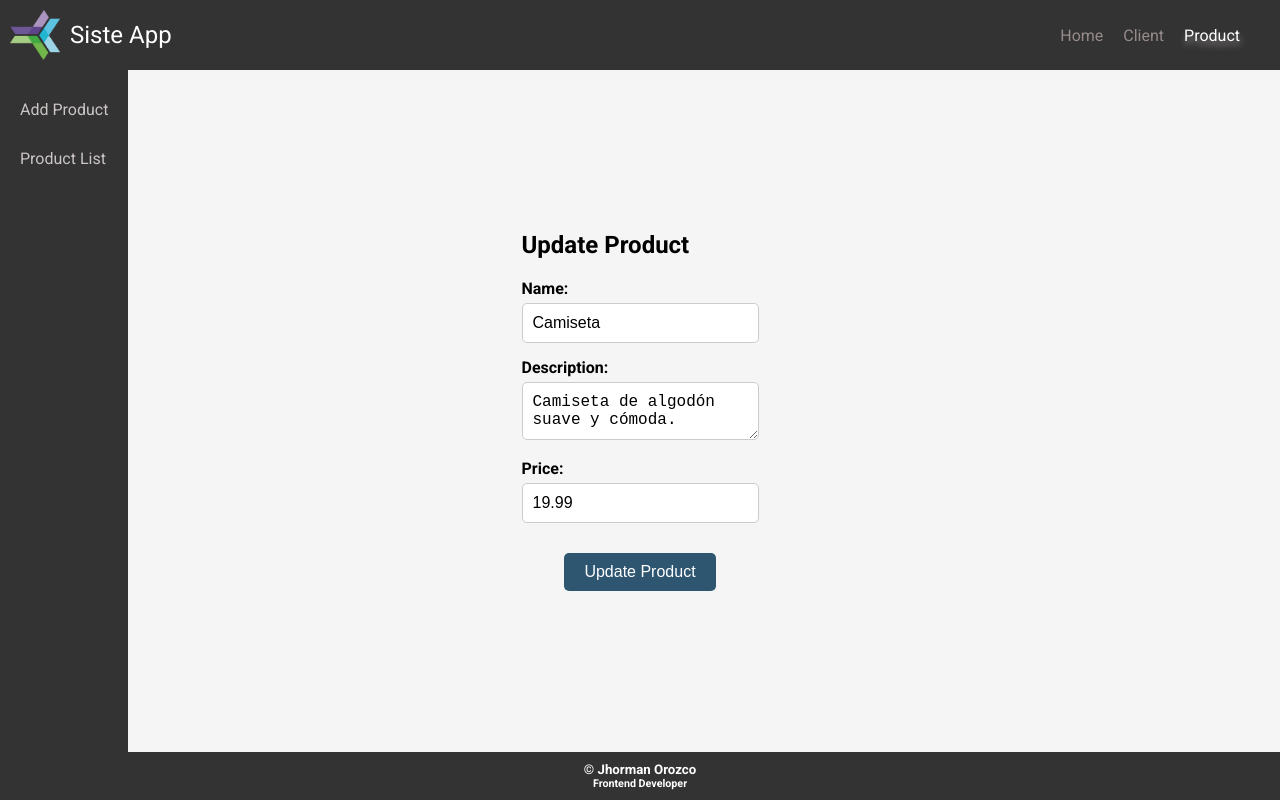
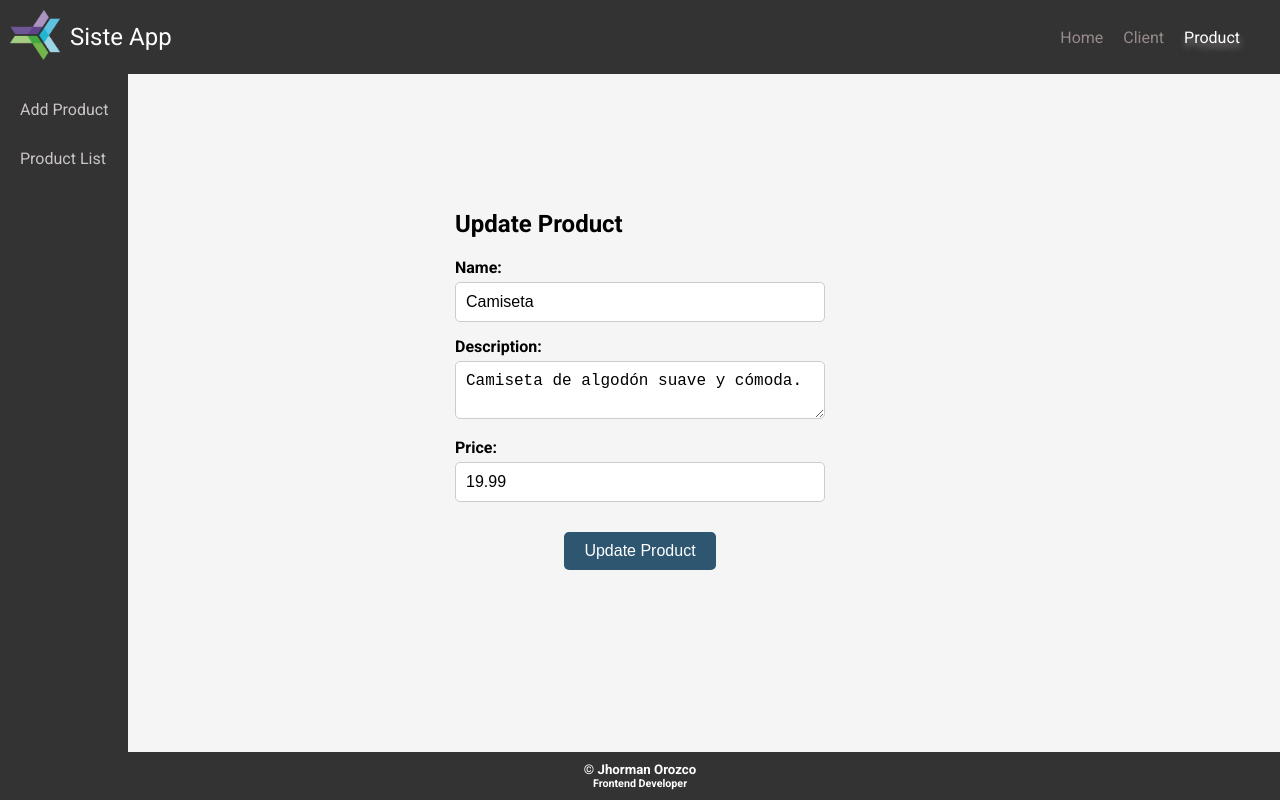
Before and after one commit to jhorman10/siste-app, an Angular app: page /product/edit/1 in a window 1280 px wide. Built offline with nearby package versions, Linux system fonts and the light colour scheme.

Commit message:
remove comments

```diff
--- a/src/app/pages/client/client-list/client-list.component.scss
+++ b/src/app/pages/client/client-list/client-list.component.scss
@@ -7,6 +7,8 @@
   justify-content: center;
   align-items: center;
   list-style: none;
+  max-height: 75vh;
+  overflow-y: auto;
 
   @media screen and (max-width: 768px) {
     max-height: 700px;
--- a/src/app/pages/product/new-product-form/new-product-form.component.scss
+++ b/src/app/pages/product/new-product-form/new-product-form.component.scss
@@ -1,5 +1,7 @@
 .new-product-form {
   padding: 20px;
+  min-width: 410px;
+  min-height: 450px;
 
   &__title {
     font-size: 1.5rem;
--- a/src/app/pages/product/product-list/product-list.component.scss
+++ b/src/app/pages/product/product-list/product-list.component.scss
@@ -8,6 +8,8 @@
   justify-content: center;
   align-items: center;
   list-style: none;
+  max-height: 80vh;
+  overflow-y: auto;
 
   @media (max-width: 768px) {
     margin-left: 0;
--- a/src/app/pages/product/product-routing.module.ts
+++ b/src/app/pages/product/product-routing.module.ts
@@ -29,13 +29,13 @@ const routes: Routes = [
     path: '',
     component: ProductComponent,
     children: [
-      { path: '', redirectTo: 'list', pathMatch: 'full' },
+      { path: '', redirectTo: 'add', pathMatch: 'full' },
+      { path: 'add', component: NewProductFormComponent },
       {
         path: 'list',
         component: ProductListComponent,
         resolve: { products: ProductResolver },
       },
-      { path: 'add', component: NewProductFormComponent },
       { path: 'edit/:id', component: NewProductFormComponent },
     ],
   },
--- a/src/app/shared/components/footer/footer.component.html
+++ b/src/app/shared/components/footer/footer.component.html
@@ -1,6 +1,5 @@
 <footer class="footer">
   <div class="footer__social-icons">
-    <!-- Contenido de los íconos de redes sociales aquí -->
   </div>
   <div class="footer__copyright">
     <h5>&copy; Jhorman Orozco</h5>
--- a/src/app/shared/components/footer/footer.component.scss
+++ b/src/app/shared/components/footer/footer.component.scss
@@ -5,11 +5,6 @@
   position: fixed;
   width: 100%;
   bottom: 0;
-
-  // Elementos internos (si los hay)
-  &__social-icons {
-    // Estilos para los íconos de redes sociales
-  }
 
   &__copyright {
     display: flex;
--- a/src/app/shared/components/header/header.component.html
+++ b/src/app/shared/components/header/header.component.html
@@ -1,10 +1,11 @@
 <header class="header">
   <div class="header__logo">
-    <img class="header__logo-image" src="../../../../assets/images/logo.png" alt="company logo">
+    <a [routerLink]="['/']">
+      <img class="header__logo-image" src="../../../../assets/images/logo.png" alt="company logo">
+    </a>
     <span class="header__logo-text">Siste App</span>
   </div>
   <nav class="header__nav">
-    <!-- Contenido de la navegación aquí -->
     <ul class="group-list">
       <li *ngFor="let option of options" class="group-list-item">
         <a
```
